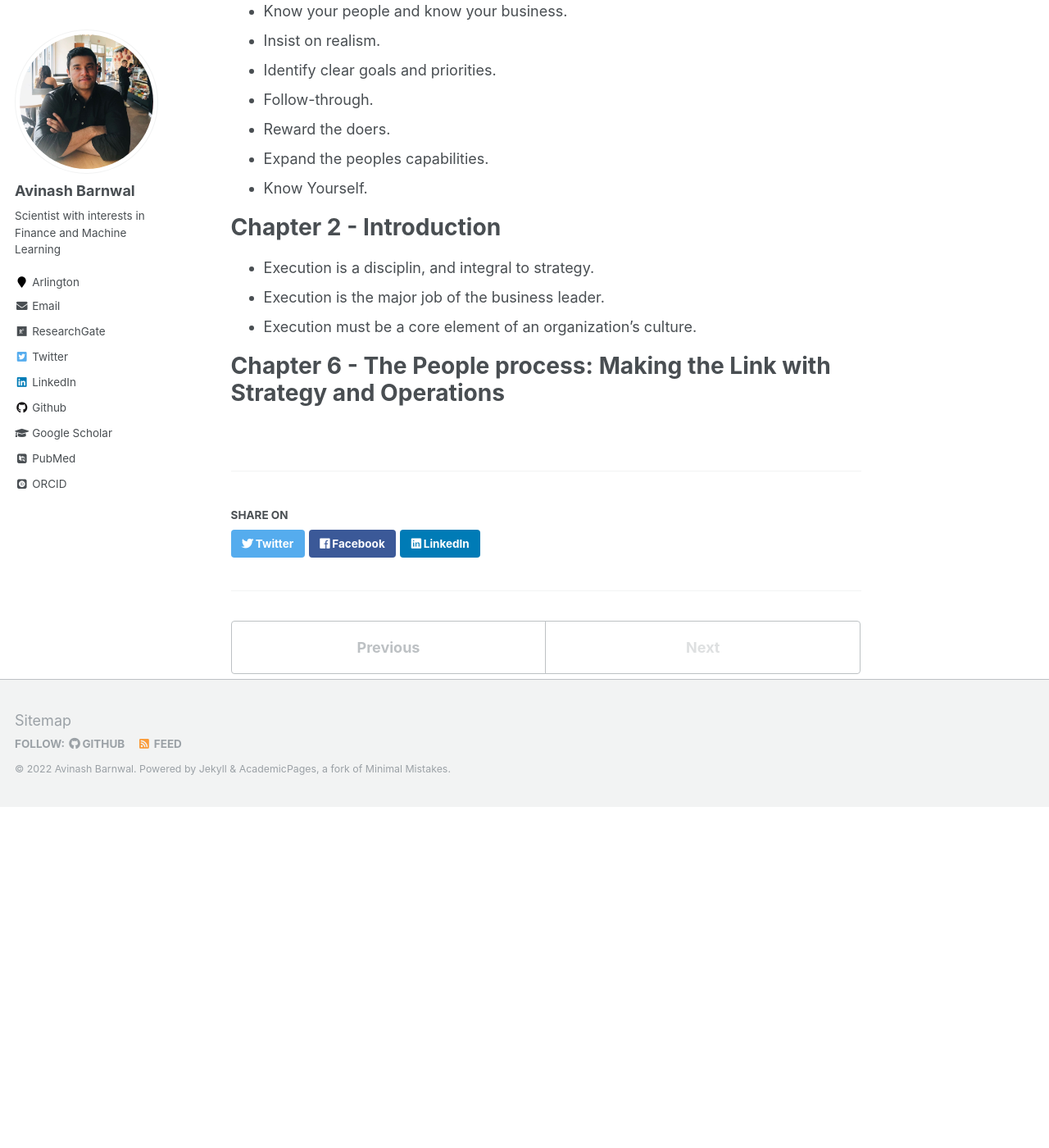
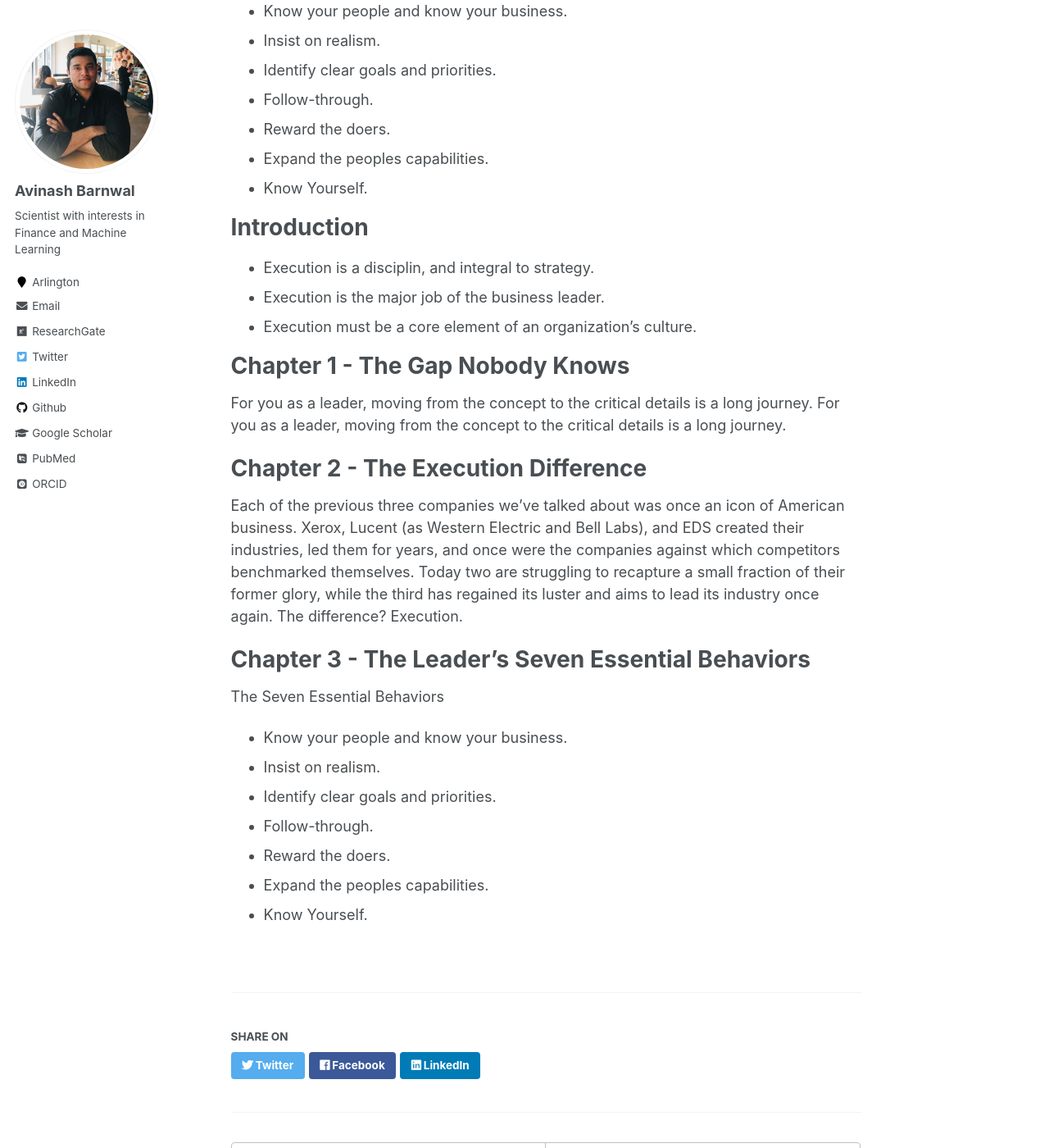
Before and after one commit to avinashbarnwal/avinashbarnwal.github.io, a Jekyll site: the page built from _books/execution.md, in a window 1280 px wide and 1400 px high, scrolled down 950 px. Shown: the whole window at 82% size. Built offline with Jekyll 4.4.1, drawn with Linux system fonts in a browser that asks for light colours; some web fonts are replaced; before the commit the page ends 1934 px from its top, so only the background shows below that; some of the changed text lies outside the part shown.

Commit message:
Update execution.md

```diff
--- a/_books/execution.md
+++ b/_books/execution.md
@@ -40,9 +40,25 @@ The Seven Essential Behaviors
 - Know Yourself.
 
 
-# Chapter 2 - Introduction
+# Introduction
 - Execution is a disciplin, and integral to strategy.
 - Execution is the major job of the business leader.
 - Execution must be a core element of an organization's culture.
 
-# Chapter 6 - The People process: Making the Link with Strategy and Operations
+# Chapter 1 - The Gap Nobody Knows
+For you as a leader, moving from the concept to the critical details is a long journey. For you as a leader, moving from the concept to the critical details is a long journey.
+
+# Chapter 2 - The Execution Difference
+Each of the previous three companies we’ve talked about was once an icon of American business. Xerox, Lucent (as Western Electric and Bell Labs), and EDS created their industries, led them for years, and once were the companies against which competitors benchmarked themselves. Today two are struggling to recapture a small fraction of their former glory, while the third has regained its luster and aims to lead its industry once again. The difference? Execution.
+
+# Chapter 3 - The Leader’s Seven Essential Behaviors
+
+The Seven Essential Behaviors
+
+- Know your people and know your business.
+- Insist on realism.
+- Identify clear goals and priorities.
+- Follow-through.
+- Reward the doers.
+- Expand the peoples capabilities.
+- Know Yourself.
```
Also changed, not shown: other parts of _books/execution.md (+1 -1 lines).
